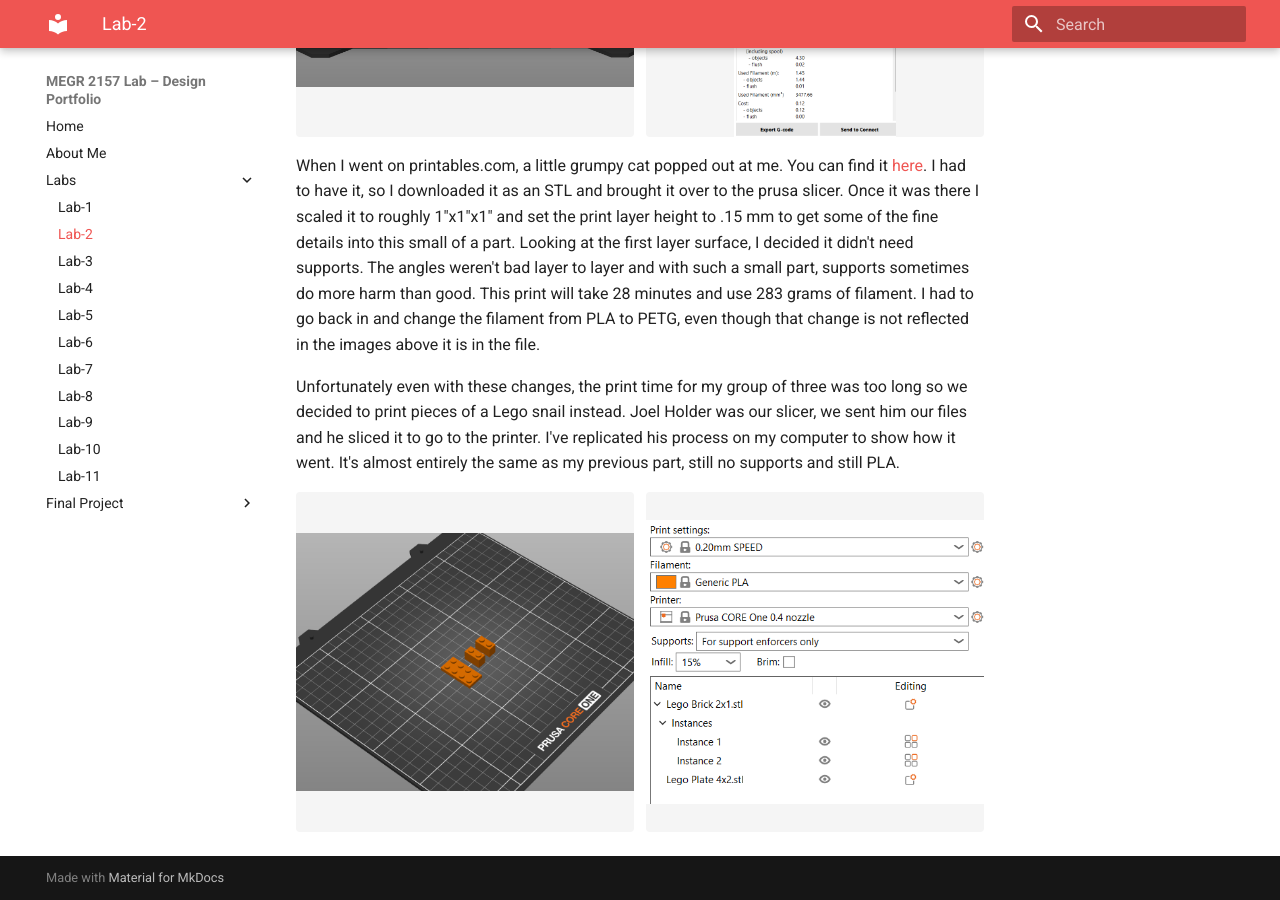
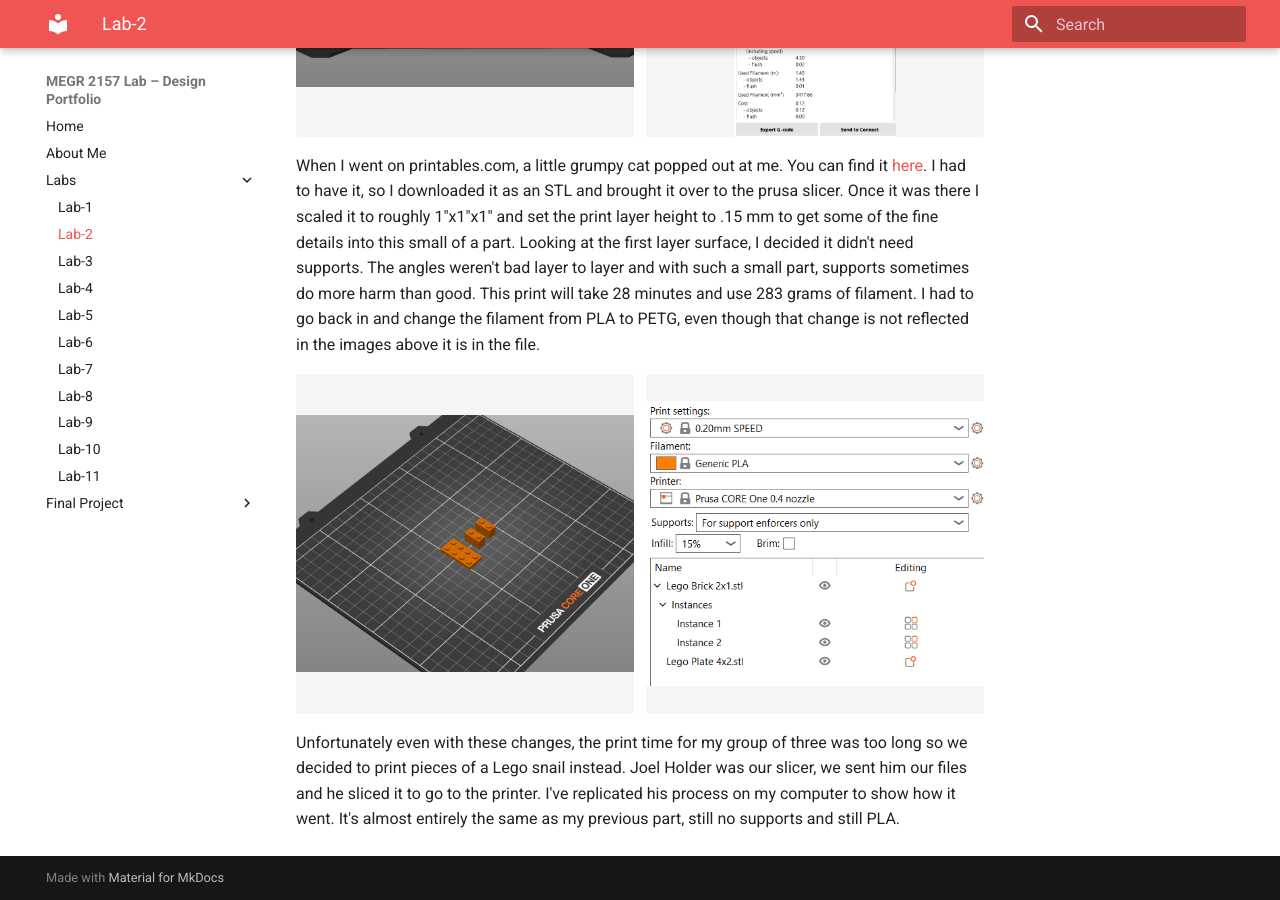
Before and after one commit to jmcadam4/James-McAdam-MEGR-2156-lab, an MkDocs documentation site: the page built from docs/Labs/L02/index.md, in a window 1280 px wide and 900 px high, scrolled down 1029 px. Built offline with MkDocs 1.6.1 and Material for MkDocs 9.7.7, drawn with Linux system fonts in a browser that asks for light colours.

```diff
--- a/docs/Labs/L02/index.md
+++ b/docs/Labs/L02/index.md
@@ -27,9 +27,9 @@ A lot of materials have entered the market over the last few years, while it's s
 
 When I went on printables.com, a little grumpy cat popped out at me. You can find it <a href="https://www.printables.com/model/1279051-grumpy-cat-figurine">here</a>. I had to have it, so I downloaded it as an STL and brought it over to the prusa slicer. Once it was there I scaled it to roughly 1"x1"x1" and set the print layer height to .15 mm to get some of the fine details into this small of a part. Looking at the first layer surface, I decided it didn't need supports. The angles weren't bad layer to layer and with such a small part, supports sometimes do more harm than good. This print will take 28 minutes and use 283 grams of filament. I had to go back in and change the filament from PLA to PETG, even though that change is not reflected in the images above it is in the file.
 
-Unfortunately even with these changes, the print time for my group of three was too long so we decided to print pieces of a Lego snail instead. Joel Holder was our slicer, we sent him our files and he sliced it to go to the printer. I've replicated his process on my computer to show how it went. It's almost entirely the same as my previous part, still no supports and still PLA.
-
 <div style="display:flex; gap:12px; align-items:stretch; margin:1em 0;">
   <img src="prusa bed lego.png" alt="buildplate" style="flex:1 1 0; min-width:0; height:340px; object-fit:contain; background:#f5f5f5; border-radius:4px;">
   <img src="Prusa Settings Lego.png" alt="export panel" style="flex:1 1 0; min-width:0; height:340px; object-fit:contain; background:#f5f5f5; border-radius:4px;">
 </div>
+
+Unfortunately even with these changes, the print time for my group of three was too long so we decided to print pieces of a Lego snail instead. Joel Holder was our slicer, we sent him our files and he sliced it to go to the printer. I've replicated his process on my computer to show how it went. It's almost entirely the same as my previous part, still no supports and still PLA.
```
